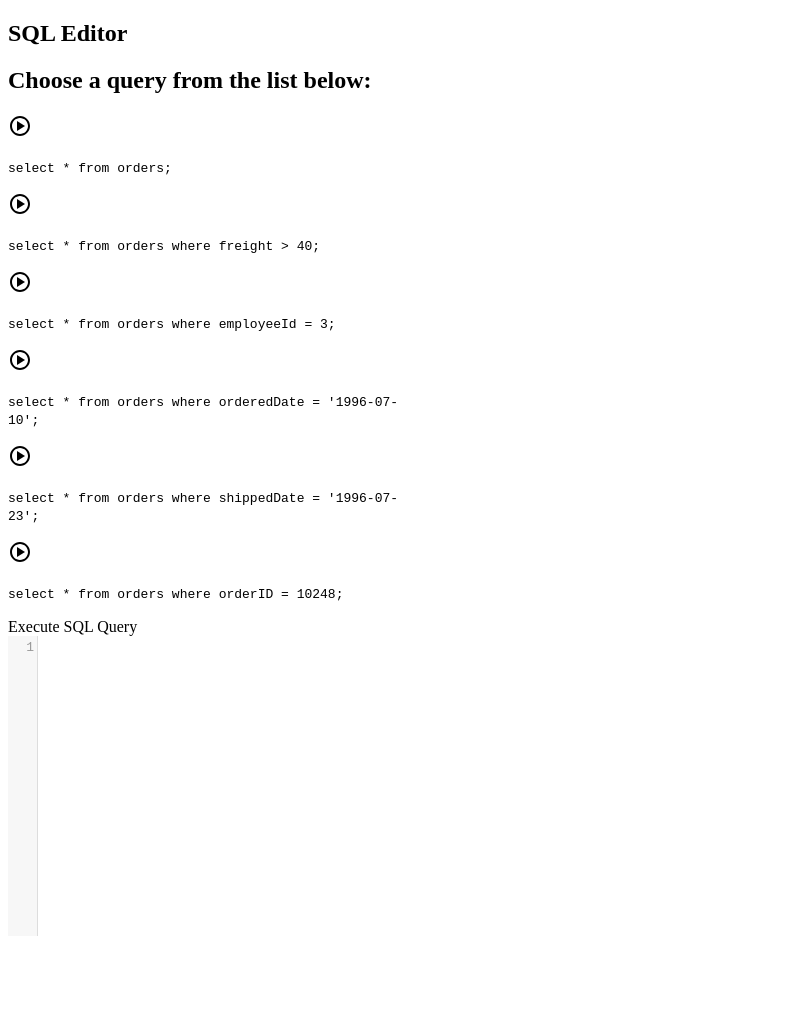
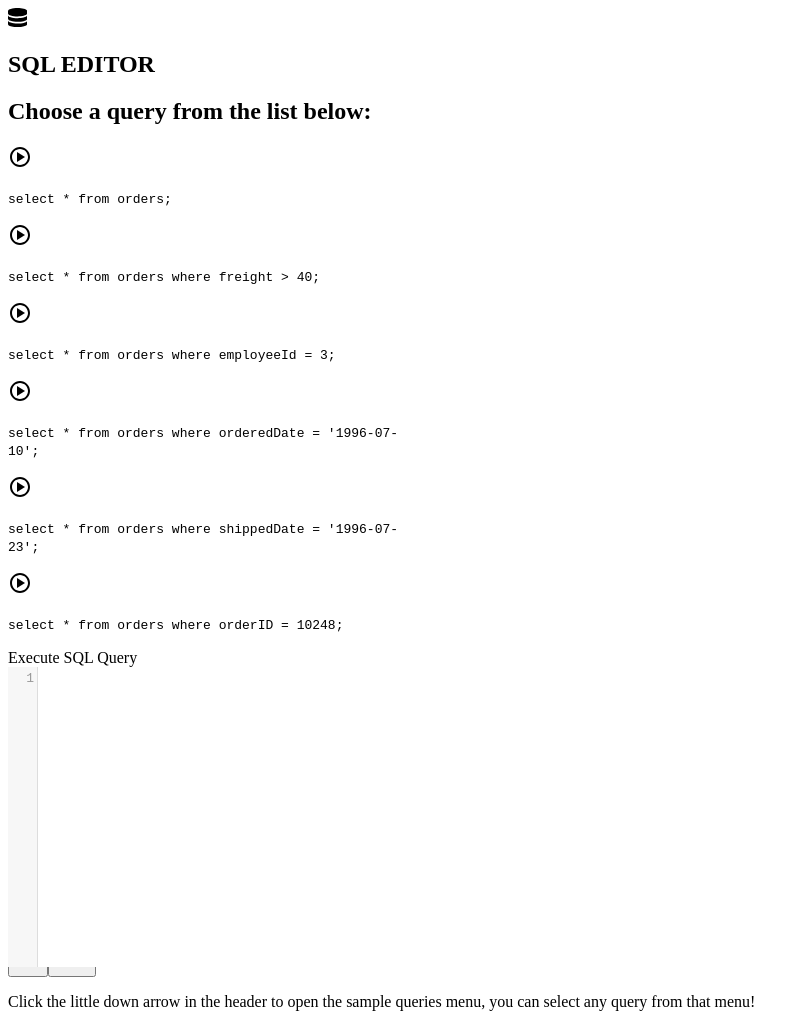
Before and after one commit to pandeymangg/sql-editor, a Next.js app: page / in a window 1280 px wide. Shown: the whole page, without its empty margins (0-809 px from the left). Before the commit the page ends 936 px from the top, so only its background shows below. Built offline with nearby package versions, Linux system fonts and the light colour scheme.

Commit message:
some styling and layout changes

```diff
--- a/src/components/CodeMirror/index.jsx
+++ b/src/components/CodeMirror/index.jsx
@@ -12,7 +12,7 @@ const Editor = (props) => (
     style={{ height: "30vh" }}
   >
     <CodeMirror
-      className="w-full h-full text-base shadow-md overflow-hidden"
+      className="w-full h-full text-sm sm:text-base shadow-md overflow-hidden"
       {...props}
       value={props.value}
       options={{
--- a/src/components/Header/index.jsx
+++ b/src/components/Header/index.jsx
@@ -1,6 +1,7 @@
 import React from "react";
 import { useAppContext } from "../../contexts/AppContext";
 import { RiArrowDropDownLine, RiArrowDropUpLine } from "react-icons/ri";
+import { ImDatabase } from "react-icons/im";
 import classes from "./styles.module.css";
 
 const Header = () => {
@@ -8,7 +9,10 @@ const Header = () => {
   return (
     <nav className="border-b-2 border-gray-200 px-4 md:px-20 h-14 flex items-center mx-auto my-0 bg-white">
       <div className="nav-container w-full flex justify-between md:justify-center items-center">
-        <h1 className="text-xl md:text-3xl font-bold">SQL Editor</h1>
+        <div className="flex gap-2 items-center">
+          <ImDatabase size={"1.2rem"} />
+          <h1 className="text-xl md:text-3xl font-bold">SQL EDITOR</h1>
+        </div>
 
         <div
           className={classes.sidebaricon}
--- a/src/components/Layout/MainQueryResult/index.jsx
+++ b/src/components/Layout/MainQueryResult/index.jsx
@@ -1,6 +1,7 @@
 import React, { useState } from "react";
 import { queryData } from "../../../../data";
 import Result from "./Result";
+import { BsPlayFill, BsX } from "react-icons/bs";
 import dynamic from "next/dynamic";
 const CodeMirror = dynamic(import("../../CodeMirror"), { ssr: false });
 
@@ -10,8 +11,6 @@ const MainQueryResult = ({
   currentQuery,
   setCurrentQuery,
 }) => {
-  // const {querySideBarCollapsed, setQuerySideBarCollapsed} = useAppContext()
-
   const [result, setResult] = useState();
   const handleQueriesChange = () => {
     let data = queryData.filter((element) => element.query === currentQuery);
@@ -29,26 +28,52 @@ const MainQueryResult = ({
     <div className="flex-1 bg-white py-4 overflow-auto">
       <div className="w-full flex flex-col px-4 md:px-12 mx-auto">
         <div className="flex flex-col w-full h-full">
-          <span className="text-2xl text-gray-900 font-bold mb-4">
+          <span className="text-xl md:text-2xl text-gray-900 font-bold mb-4">
             Execute SQL Query
           </span>
 
           <div className="flex flex-col gap-4 mb-4">
-            <div className="relative flex flex-col md:flex-row w-full">
-              <CodeMirror value={currentQuery} setValue={setCurrentQuery} />
+            <CodeMirror value={currentQuery} setValue={setCurrentQuery} />
+            <div className="editor-controls flex gap-4">
+              <button
+                className="bg-primary text-white font-bold uppercase text-xs md:text-sm px-3 py-2 md:px-6 md:py-3 rounded shadow hover:shadow-lg outline-none focus:outline-none"
+                type="button"
+                onClick={() => handleQueriesChange()}
+              >
+                <div className="flex items-center gap-2">
+                  <BsPlayFill size={"1.2rem"} />
+                  <p>Run</p>
+                </div>
+              </button>
+
+              <button
+                className="bg-red-700 text-white font-bold uppercase text-xs md:text-sm px-3 py-2 md:px-6 md:py-3 rounded shadow hover:shadow-lg outline-none focus:outline-none"
+                type="button"
+                onClick={() => {
+                  setCurrentQuery();
+                  setResult();
+                }}
+              >
+                <div className="flex items-center gap-2">
+                  <BsX size={"1.2rem"} />
+                  <p>Clear</p>
+                </div>
+              </button>
             </div>
-            <button
-              className="bg-primary w-40 text-white font-bold uppercase text-sm px-6 py-3 rounded shadow hover:shadow-lg outline-none focus:outline-none mr-1 mb-1 ease-linear transition-all duration-150"
-              type="button"
-              onClick={() => handleQueriesChange()}
-            >
-              Execute!
-            </button>
           </div>
 
           <div className="w-full overflow-auto">
             {result && <Result result={result} />}
           </div>
+
+          {!result && (
+            <div className="flex md:hidden">
+              <p className="font-semibold text-gray-900 text-base text-center">
+                Click the little down arrow in the header to open the sample
+                queries menu, you can select any query from that menu!
+              </p>
+            </div>
+          )}
         </div>
       </div>
     </div>
--- a/src/components/Layout/QuerySidebar/index.jsx
+++ b/src/components/Layout/QuerySidebar/index.jsx
@@ -31,7 +31,7 @@ const QuerySidebar = ({ queries, setCurrentQuery }) => {
         </div>
       </div>
       <div
-        className={`${classes.sidebar} query_sidebar overflow-auto px-0 top-0 bottom-0 bg-white h-full flex flex-col border-r-2 border-gray-200`}
+        className={`${classes.sidebar} query_sidebar overflow-auto px-0 top-0 bottom-0 bg-white flex flex-col border-r-2 border-gray-200 h-full`}
         style={{ height: querySideBarCollapsed && 0 }}
       >
         <div className="query_sidebar_header w-full py-4 px-2 bg-gray-50">
```
